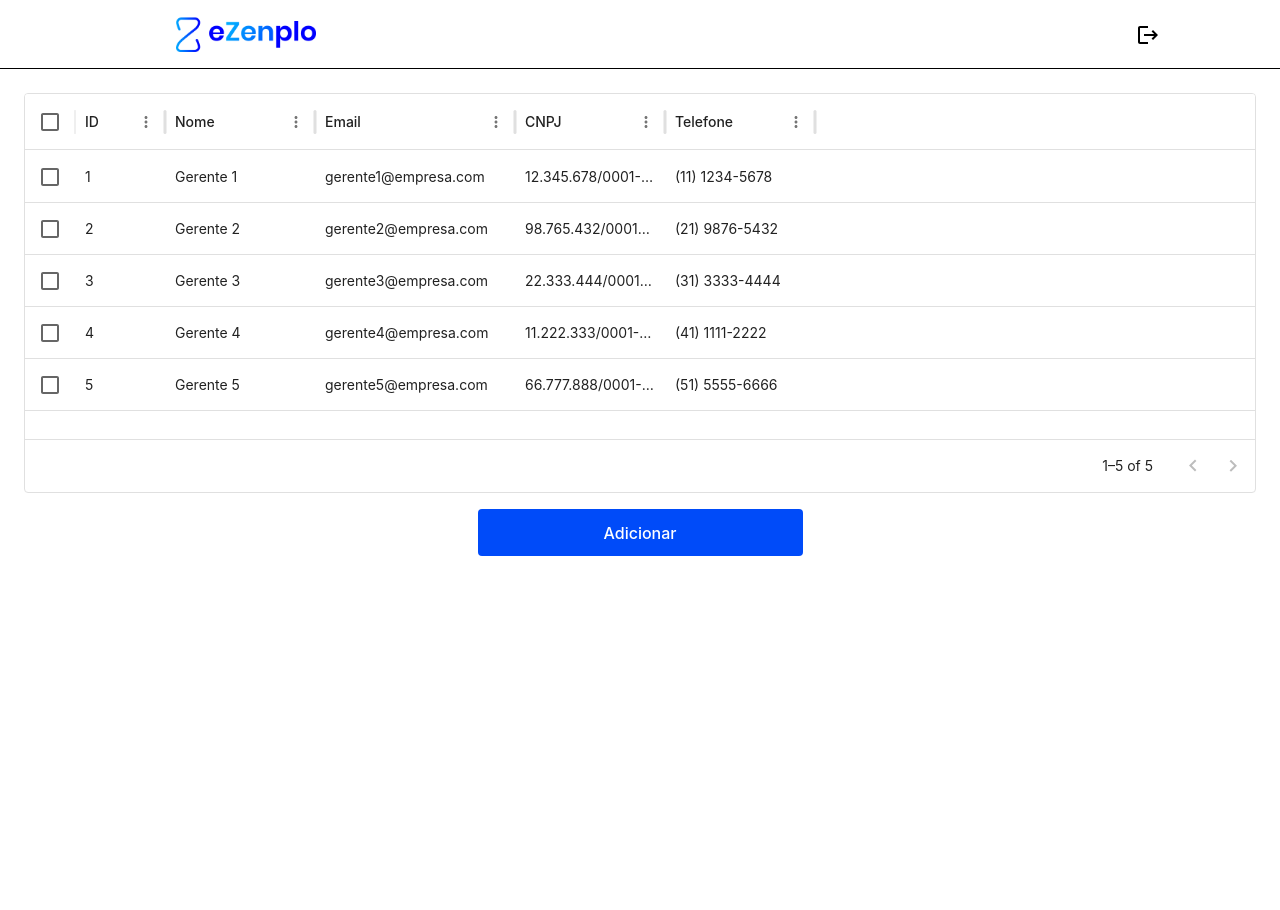
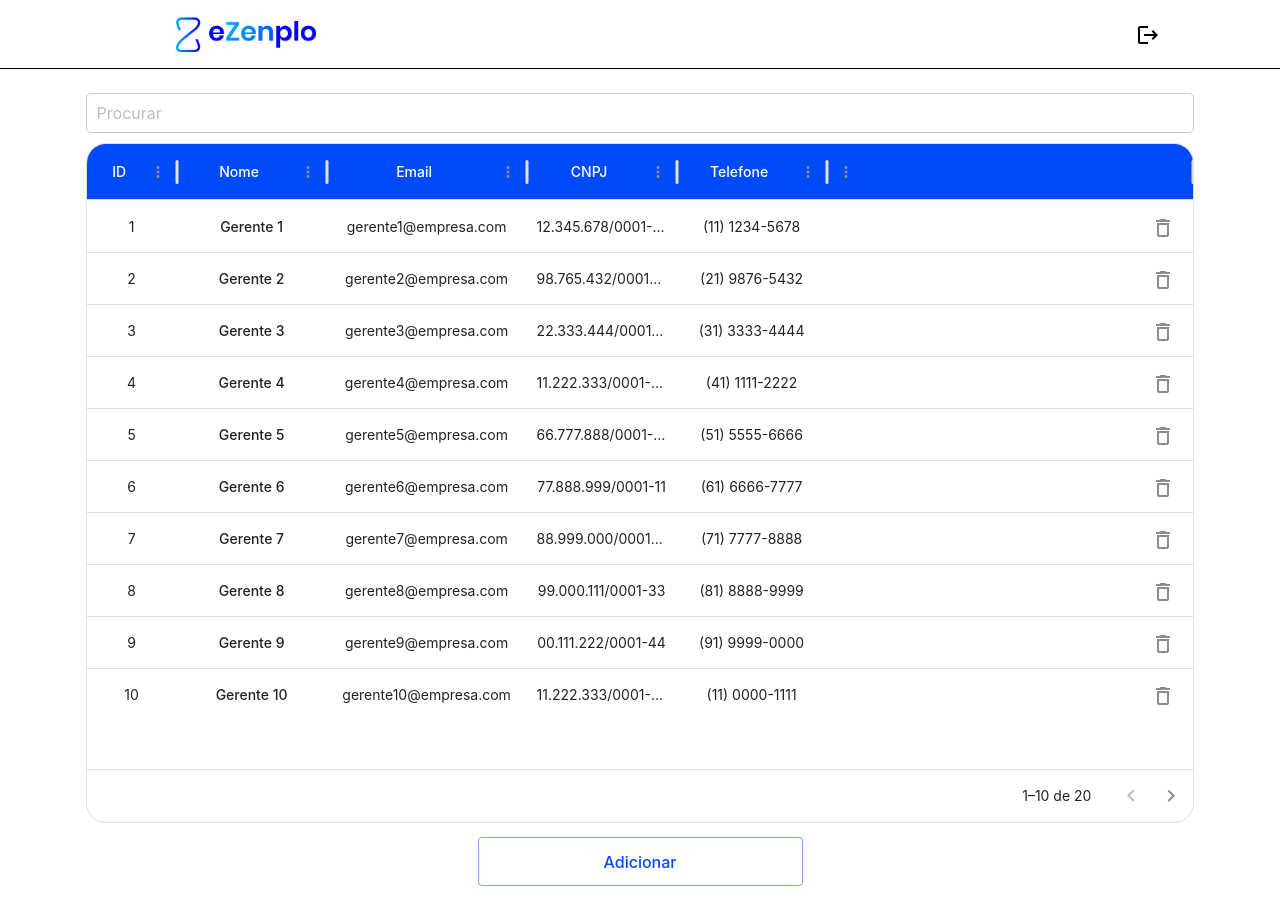
Before and after one commit to Dashboard-eZenplo/frontend, a React (Vite) app: page /admin in a window 1280 px wide. Before the commit the page ends 800 px from the top, so only its background shows below. Built offline with nearby package versions, Linux system fonts and the light colour scheme; no server answers.

Commit message:
feat(US-010): create table design and functionality

```diff
--- a/src/components/ManagersTable.tsx
+++ b/src/components/ManagersTable.tsx
@@ -1,5 +1,10 @@
 import { DataGrid, GridColDef } from '@mui/x-data-grid';
-import { Box } from '@mui/material';
+import { Box, IconButton } from '@mui/material';
+import { Link } from 'react-router-dom';
+import DeleteOutlinedIcon from '@mui/icons-material/DeleteOutlined';
+import SearchOutlinedIcon from '@mui/icons-material/SearchOutlined';
+import { ptBR } from '@mui/x-data-grid/locales';
+import { useState } from 'react';
 
 interface Row {
   id: number;
@@ -10,53 +15,112 @@ interface Row {
 }
 
 const columns: GridColDef<Row>[] = [
-  { field: 'id', headerName: 'ID', width: 90 },
+  {
+    field: 'id',
+    headerName: 'ID',
+    width: 90,
+    headerAlign: 'center',
+    align: 'center',
+  },
   {
     field: 'nome',
     headerName: 'Nome',
+    renderCell: (params) => (
+      <Link to={`/manager/${params.row.id}`} style={{ textDecoration: 'none', color: 'inherit' }}>
+        {params.value}
+      </Link>
+    ),
     width: 150,
+    headerAlign: 'center',
+    align: 'center',
     editable: true
   },
   {
     field: 'email',
     headerName: 'Email',
     width: 200,
+    headerAlign: 'center',
+    align: 'center',
     editable: true
   },
   {
     field: 'cnpj',
     headerName: 'CNPJ',
     width: 150,
+    headerAlign: 'center',
+    align: 'center',
     editable: true
   },
   {
     field: 'telefone',
     headerName: 'Telefone',
     width: 150,
+    headerAlign: 'center',
+    align: 'center',
     editable: true
+  },
+  {
+    field: 'delete',
+    headerName: '',
+    flex: 1,
+    width: 1,
+    headerAlign: 'right',
+    align: 'right',
+    renderCell: (params) => (
+      <IconButton
+        onClick={() => handleDelete(params.row.id)}
+
+      >
+        <DeleteOutlinedIcon />
+      </IconButton>
+    ),
   }
 ];
+
+const handleDelete = (id: number) => {
+  console.log(`Delete row with id: ${id}`);
+};
 
 interface ManagersTableProps {
   rows: Row[];
 }
 
 export default function ManagersTable({ rows }: ManagersTableProps) {
+  const [quickFilterValue, setQuickFilterValue] = useState('');
+
   return (
-    <Box sx={{ height: 400, width: '100%' }}>
+    <Box sx={{ height: 680, width: '90%' }}>
+      <input type='text'
+        style={{
+          width: '100%',
+          height: '40px',
+          padding: '0 10px',
+          marginBottom: '10px',
+          borderRadius: '5px',
+          border: '1px solid #ccc',
+          fontSize: '16px'
+        }}
+        placeholder='Procurar'
+        value={quickFilterValue}
+        onChange={(e) => setQuickFilterValue(e.target.value)}
+      />
       <DataGrid
+        localeText={ptBR.components.MuiDataGrid.defaultProps.localeText}
         rows={rows}
         columns={columns}
         initialState={{
           pagination: {
             paginationModel: {
-              pageSize: 5
+              pageSize: 10
             }
           }
         }}
-        pageSizeOptions={[5]}
-        checkboxSelection
-        disableRowSelectionOnClick
+        filterModel={{
+          items: [],
+          quickFilterValues: [quickFilterValue],
+        }}
+        autoHeight
+        style={{ height: '100%' }}
       />
     </Box>
   );
--- a/src/pages/managers/ManagersPage.tsx
+++ b/src/pages/managers/ManagersPage.tsx
@@ -40,6 +40,112 @@ const mockRows = [
         cnpj: '66.777.888/0001-10',
         telefone: '(51) 5555-6666'
     }
+    ,
+    {
+        id: 6,
+        nome: 'Gerente 6',
+        email: 'gerente6@empresa.com',
+        cnpj: '77.888.999/0001-11',
+        telefone: '(61) 6666-7777'
+    },
+    {
+        id: 7,
+        nome: 'Gerente 7',
+        email: 'gerente7@empresa.com',
+        cnpj: '88.999.000/0001-22',
+        telefone: '(71) 7777-8888'
+    },
+    {
+        id: 8,
+        nome: 'Gerente 8',
+        email: 'gerente8@empresa.com',
+        cnpj: '99.000.111/0001-33',
+        telefone: '(81) 8888-9999'
+    },
+    {
+        id: 9,
+        nome: 'Gerente 9',
+        email: 'gerente9@empresa.com',
+        cnpj: '00.111.222/0001-44',
+        telefone: '(91) 9999-0000'
+    },
+    {
+        id: 10,
+        nome: 'Gerente 10',
+        email: 'gerente10@empresa.com',
+        cnpj: '11.222.333/0001-55',
+        telefone: '(11) 0000-1111'
+    },
+    {
+        id: 11,
+        nome: 'Gerente 11',
+        email: 'gerente11@empresa.com',
+        cnpj: '22.333.444/0001-66',
+        telefone: '(21) 1111-2222'
+    },
+    {
+        id: 12,
+        nome: 'Gerente 12',
+        email: 'gerente12@empresa.com',
+        cnpj: '33.444.555/0001-77',
+        telefone: '(31) 2222-3333'
+    },
+    {
+        id: 13,
+        nome: 'Gerente 13',
+        email: 'gerente13@empresa.com',
+        cnpj: '44.555.666/0001-88',
+        telefone: '(41) 3333-4444'
+    },
+    {
+        id: 14,
+        nome: 'Gerente 14',
+        email: 'gerente14@empresa.com',
+        cnpj: '55.666.777/0001-99',
+        telefone: '(51) 4444-5555'
+    },
+    {
+        id: 15,
+        nome: 'Gerente 15',
+        email: 'gerente15@empresa.com',
+        cnpj: '66.777.888/0001-00',
+        telefone: '(61) 5555-6666'
+    },
+    {
+        id: 16,
+        nome: 'Gerente 16',
+        email: 'gerente16@empresa.com',
+        cnpj: '77.888.999/0001-11',
+        telefone: '(71) 6666-7777'
+    },
+    {
+        id: 17,
+        nome: 'Gerente 17',
+        email: 'gerente17@empresa.com',
+        cnpj: '88.999.000/0001-22',
+        telefone: '(81) 7777-8888'
+    },
+    {
+        id: 18,
+        nome: 'Gerente 18',
+        email: 'gerente18@empresa.com',
+        cnpj: '99.000.111/0001-33',
+        telefone: '(91) 8888-9999'
+    },
+    {
+        id: 19,
+        nome: 'Gerente 19',
+        email: 'gerente19@empresa.com',
+        cnpj: '00.111.222/0001-44',
+        telefone: '(11) 9999-0000'
+    },
+    {
+        id: 20,
+        nome: 'Gerente 20',
+        email: 'gerente20@empresa.com',
+        cnpj: '11.222.333/0001-55',
+        telefone: '(21) 0000-1111'
+    }
 ];
 
 function ManagersPage() {
@@ -48,12 +154,14 @@ function ManagersPage() {
     return (
         <>
             <Header headerOptions={defaultHeaderOptions.logoutOnly} />
-            <Box sx={{ padding: 3 }}>
+            <Box sx={{ display: 'flex', flexDirection: 'column', alignItems: 'center', padding: 3 }}>
+
                 <ManagersTable rows={mockRows} />
 
-                <Box sx={{ marginTop: 2, textAlign: 'center' }}>
+
+                <Box sx={{ marginTop: '64px', textAlign: 'center' }}>
                     <Button
-                        variant="contained"
+                        variant="outlined"
                         color="primary"
                         onClick={() => navigate('/cadastro')}>
                         Adicionar
--- a/src/styles/themes/customTheme.ts
+++ b/src/styles/themes/customTheme.ts
@@ -1,4 +1,19 @@
-import { createTheme } from '@mui/material';
+import { createTheme } from '@mui/material/styles';
+
+declare module '@mui/material/styles' {
+  interface Components {
+    MuiDataGrid?: {
+      styleOverrides?: {
+        root?: React.CSSProperties;
+        columnHeaders?: React.CSSProperties;
+        columnHeader?: React.CSSProperties;
+        toolbarContainer?: React.CSSProperties;
+        filterPanel?: React.CSSProperties;
+        checkbox?: React.CSSProperties;
+      };
+    };
+  }
+}
 
 const customTheme = createTheme({
   typography: {
@@ -29,50 +44,8 @@ const customTheme = createTheme({
             boxShadow: 'none'
           }
         }
-      },
-      variants: [
-        {
-          props: { variant: 'outlined' },
-          style: {
-            backgroundColor: '#FFFFFF',
-            color: '#004BF9',
-            '&:hover': {
-              backgroundColor: '#FAFAFA'
-            }
-          }
-        },
-        {
-          props: { variant: 'contained', color: 'secondary' },
-          style: {
-            backgroundColor: '#FFFFFF',
-            color: '#282828',
-            '&:hover': {
-              backgroundColor: '#FAFAFA'
-            }
-          }
-        },
-        {
-          props: { variant: 'outlined', color: 'secondary' },
-          style: {
-            backgroundColor: '#FFFFFF',
-            color: '#282828',
-            borderColor: '#282828',
-            '&:hover': {
-              backgroundColor: '#FAFAFA',
-              borderColor: '#282828'
-            }
-          }
-        },
-
-        {
-          props: { fullWidth: true },
-          style: {
-            width: '100%'
-          }
-        }
-      ]
+      }
     },
-
     MuiTextField: {
       styleOverrides: {
         root: {
@@ -80,7 +53,45 @@ const customTheme = createTheme({
           fontSize: '1rem'
         }
       }
-    }
+    },
+    MuiDataGrid: {
+      styleOverrides: {
+        root: {
+          //border: 'none',
+          borderRadius: '20px',
+        },
+        columnHeaders: {
+          backgroundColor: '#004BF9',
+          color: '#FFFFFF',
+        },
+        columnHeader: {
+          backgroundColor: '#004BF9',
+          color: '#FFFFFF'
+        },
+        toolbarContainer: {
+          border: 'none',
+        },
+        filterPanel: {
+          backgroundColor: '#004BF9',
+          color: '#8C8C8C'
+        },
+      },
+    },
+    MuiIconButton: {
+      styleOverrides: {
+        root: {
+          color: '#8C8C8C',
+          '&:hover': {
+            backgroundColor: '#FAFAFA',
+            border: 'none'
+          },
+          '&:focus': {
+            outline: 'none',
+            border: 'none'
+          },
+        }
+      }
+    },
   }
 });
 
```
